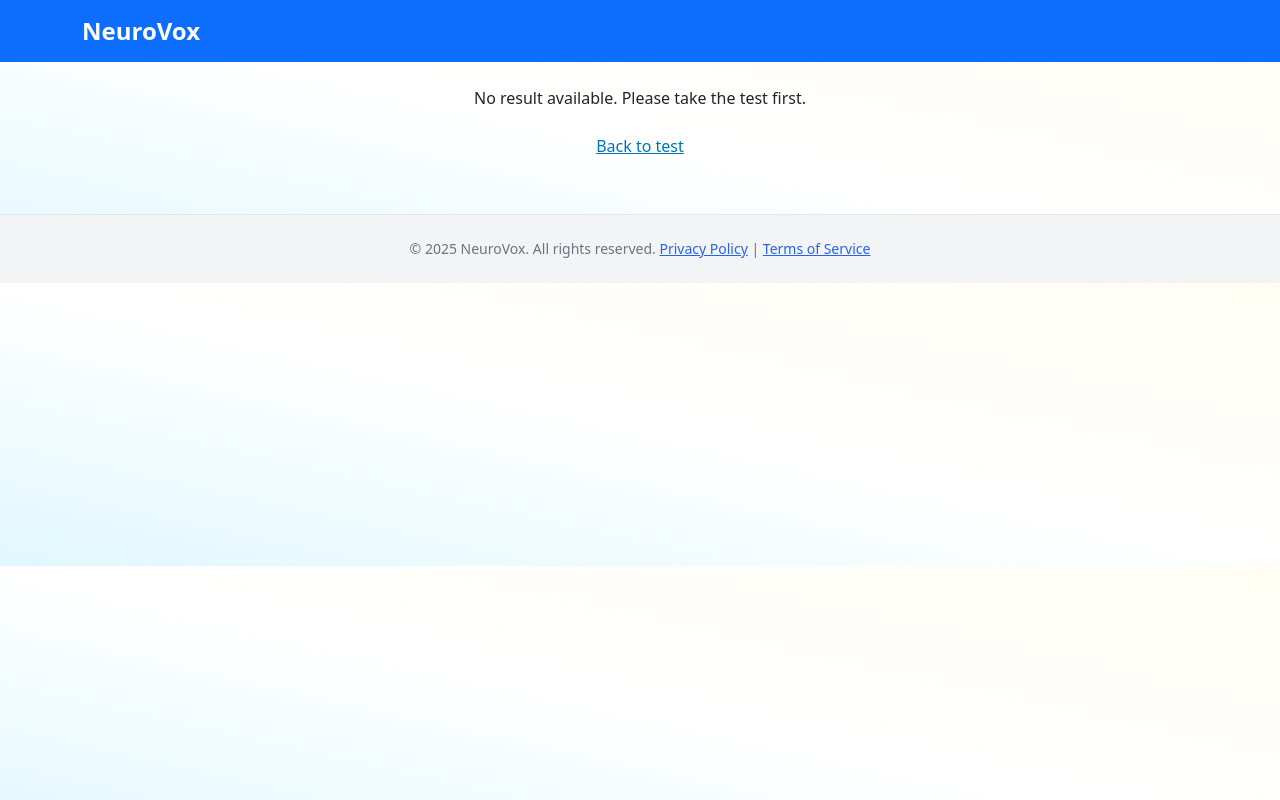
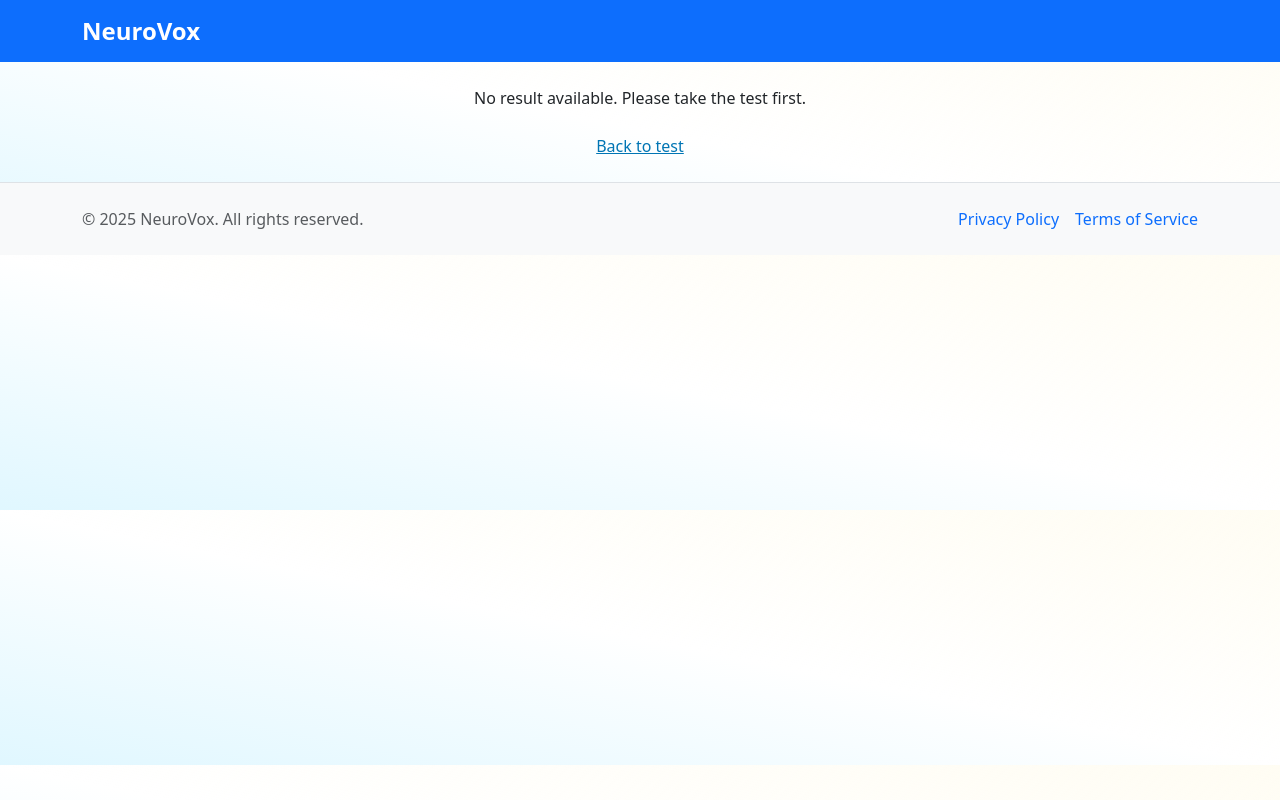
Before and after one commit to yigagilbert/neurovox-frontend, a React (Vite) app: page /result in a window 1280 px wide. Built offline with nearby package versions, Linux system fonts and the light colour scheme.

Commit message:
Update Footer component  Footer component with Bootstrap styling

```diff
--- a/src/components/Footer.tsx
+++ b/src/components/Footer.tsx
@@ -1,9 +1,17 @@
 import React from 'react';
 
 export const Footer = () => (
-    <footer className="mt-8 bg-gray-100 border-t border-gray-200 py-4 sm:py-6">
-        <div className="max-w-7xl mx-auto px-4 sm:px-6 text-center text-gray-500 text-xs sm:text-sm">
-            © 2025 NeuroVox. All rights reserved. <a href="#" className="text-blue-600 hover:underline">Privacy Policy</a> | <a href="#" className="text-blue-600 hover:underline">Terms of Service</a>
+    <footer className="bg-light py-4 mt-auto border-top">
+        <div className="container">
+            <div className="row align-items-center text-center text-md-start">
+                <div className="col-md-6 mb-3 mb-md-0">
+                    <p className="mb-0 text-muted">© 2025 NeuroVox. All rights reserved.</p>
+                </div>
+                <div className="col-md-6 text-md-end">
+                    <a href="#" className="text-decoration-none me-3">Privacy Policy</a>
+                    <a href="#" className="text-decoration-none">Terms of Service</a>
+                </div>
+            </div>
         </div>
     </footer>
 );
```
